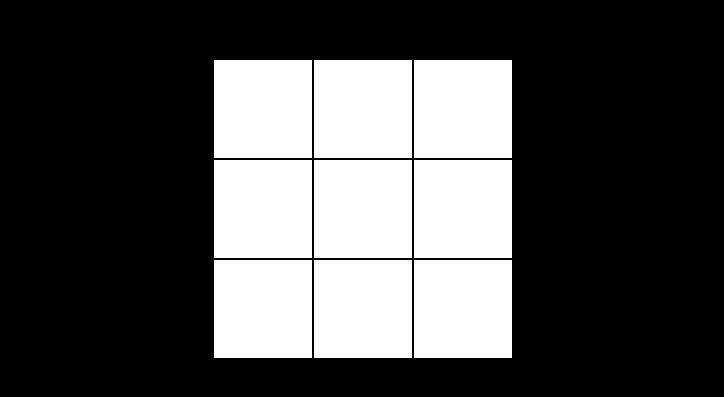
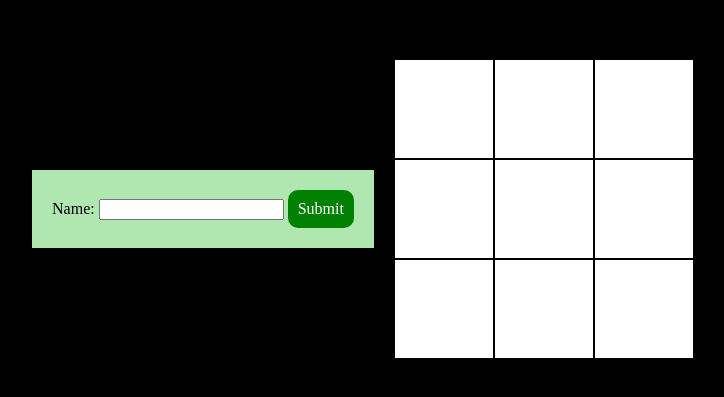
Before and after one commit to rynerson/odin-tic-tac-toe, a plain HTML site: page index.html in a window 1280 px wide. Shown: the part 199-596 px from the top of the page, without its empty margins (277-1001 px from the left). Drawn offline with Linux system fonts and the light colour scheme.

Commit message:
Add form for entering user name

```diff
--- a/index.html
+++ b/index.html
@@ -7,8 +7,13 @@
     <title>Document</title>
 </head>
 <body>
-
-    <div>
+    <form class = "form">
+        <label for="name">Name:</label>
+        <input type="text" id="name" required>
+        <button class="submit" type="submit">Submit</button>
+    </form>
+    <div id="results"></div>
+    <div class = "board">
         <button id = "btn0"></button>
         <button id = "btn1"></button>
         <button id = "btn2"></button>
@@ -19,6 +24,7 @@
         <button id = "btn7"></button>
         <button id = "btn8"></button>
     </div>
+
     <script src="script.js"></script>
 </body>
 </html>
--- a/script.js
+++ b/script.js
@@ -22,6 +22,7 @@ function DisplayGame(GameBoard){
 }
 function MarkSpot(board, user, enemy){
      for(let i = 0; i < 9; i++){
+
         document.getElementById('btn' + i).onclick = function(){
         // ignore clicks if game ended or spot filled
             if(board.gameEnd || board.board[i] !== "") return;
@@ -30,7 +31,7 @@ function MarkSpot(board, user, enemy){
                 board.board[i] = user.XorO;
                 DisplayGame(board);
                 if(CheckWinState(user,board)){
-                    console.log("Player Wins");
+                    console.log(user.name + " Wins");
                     board.gameEnd = true;
                     return;
                 }
@@ -71,21 +72,23 @@ function enemyTurn(board, enemy){
 
     board.playerTurn = true; // give control back to user
 }
-function trackTurns(board){
-    if(board.playerTurn){
-        board.playerTurn = false;
-        console.log("Computer's turn");
-    } else {
-        board.playerTurn = true;
-        console.log("Player's Turn");
-    }
-}
+
 function flow(){
+
     GameBoard.gameEnd = false;
-    const user = Player("Linda","X");
+    const form = document.querySelector('form');
+    //get the name for the user
+    form.addEventListener('submit', function (event) {
+    // Prevent the default form submission behavior (which refreshes the page)
+    event.preventDefault();
+    const name = document.getElementById('name').value;
+    const user = Player(name,"X");
     const enemy = Player("Computer","O");
     DisplayGame(GameBoard);
     MarkSpot(GameBoard,user,enemy);
+
+
+    });
 
 
 
--- a/style.css
+++ b/style.css
@@ -5,7 +5,7 @@ body{
     align-items:center;
     height:100vh;
 }
-div{
+.board{
     background-color: white;
     display:grid;
     grid-template-columns: repeat(3, 1fr);
@@ -20,3 +20,20 @@ button{
     justify-content:center;
     align-items:center;
 }
+.form{
+    background-color:rgb(176, 230, 176);
+    margin-right:20px;
+    padding:20px;
+}
+.submit{
+    all:unset;
+    background-color:green;
+    color:white;
+    border-radius:10px;
+    padding:10px;
+
+
+}
+#results{
+    background-color:green;
+}
```
